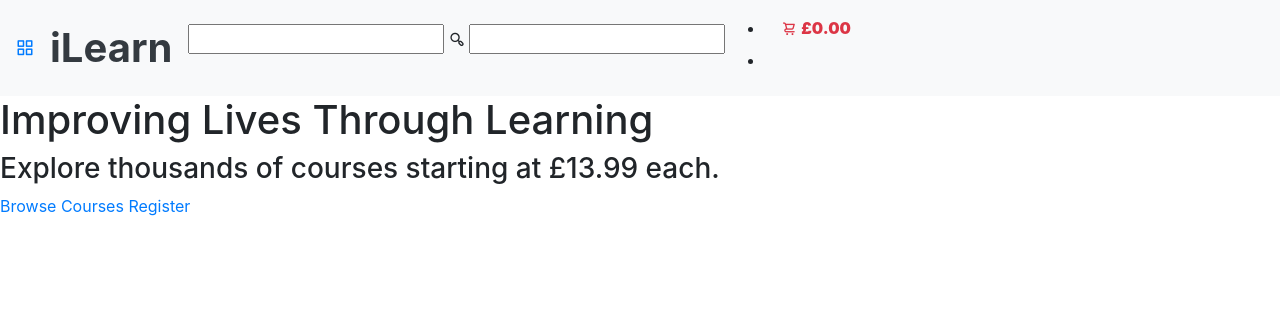
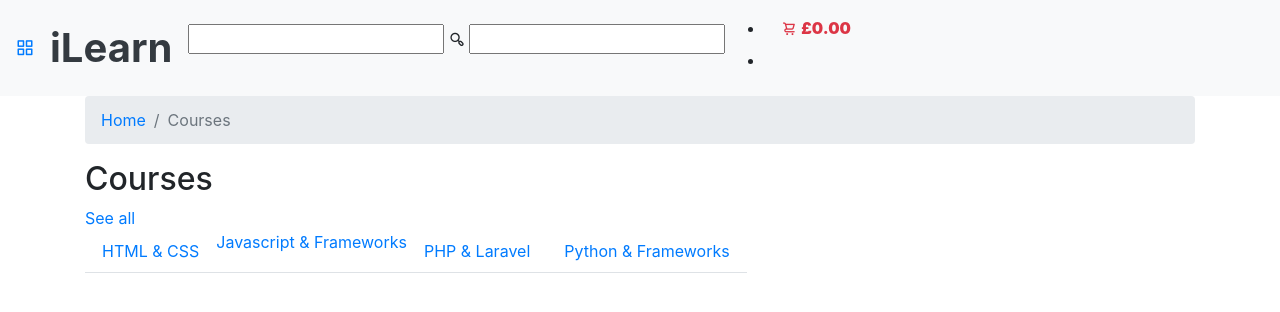
Before and after one commit to patrycja-io/ilearn, a Django app: page / in a window 1280 px wide. Shown: the top 312 px of the page. Run offline with Django 3.2, Linux system fonts and the light colour scheme; some libraries are stand-ins or nearby versions.

Commit message:
added panel with categories

```diff
--- a/ilearn_store/store/templates/store/store.html
+++ b/ilearn_store/store/templates/store/store.html
@@ -1,27 +1,55 @@
 {% extends "store/base.html" %} {% load static %} {% block content %}
 
-<div class="top-banner">
-    <div class="top-banner__wrapper">
-        <div class="top-banner__wrapper__image">
-            <div class="top-banner__wrapper__image__content">
-                <div class="title129 mt-35 mt-15">
-                    <h1>Improving Lives Through Learning</h1>
-                </div>
-
-                <h3>Explore thousands of courses starting at £13.99 each.</h3>
-
-                <div class="top-banner__wrapper__image__content__buttons">
-                    <a href="" class="crer_btn_link">Browse Courses</a> {% if user.is_authenticated %}
-                    <a href="" class="crer_btn_link">Log In</a> {% else %}
-                    <a href="" class="crer_btn_link">Register</a> {% endif %}
+<div class="wrapper bg_top up">
+    <div class="top_overlay">
+        <div class="container">
+            <div class="row">
+                <div class="col-lg-12">
+                    <div class="title125">
+                        <div class="titleleft">
+                            <div class="path">
+                                <nav aria-label="breadcrumb">
+                                    <ol class="breadcrumb">
+                                        <li class="breadcrumb-item">
+                                            <a href="{% url 'about' %}">Home</a>
+                                        </li>
+                                        <li class="breadcrumb-item active" aria-current="page">
+                                            Courses
+                                        </li>
+                                    </ol>
+                                </nav>
+                            </div>
+                        </div>
+                    </div>
+                    <div class="title126">
+                        <h2>Courses</h2>
+                    </div>
                 </div>
             </div>
         </div>
     </div>
 </div>
 <div class="container">
-    <div class="ud-component--logged-out-home--billboard" data-component-props='{"image_responsive_udlite":"https://unsplash.com/photos/XkKCui44iM0","title":"Learn on your schedule","image_responsive":"https://img-a.udemycdn.com/notices/home_banner/image_responsive/354ab47b-2132-49ac-8316-28dc01d9a5ed.jpg","subtitle_responsive":"Study any topic, anytime. Explore thousands of courses starting at \u00a313.99 each.","image":"https://img-a.udemycdn.com/notices/home_banner/image/5e733138-2116-4fdd-a927-c27a916dc488.jpg","title_responsive":"Learn on your schedule","image_udlite":"https://img-a.udemycdn.com/notices/home_banner/image_udlite/f8324ecd-1a8d-4260-8e15-ec8aaeffa1d1.jpg","subtitle":"Study any topic, anytime. Explore thousands of courses starting at \u00a313.99 each.","url":"","id":13023}'
-        ng-non-bindable=""></div>
+    <div class="row">
+        <div class="section3125 mt-30">
+            <div class="col-md-12">
+                <div class="course_tabs">
+                    <a href="" class="see150">See all</a>
+                    <div class="nav nav-tabs tab_crse justify-content-center">
+                        <a href="" class="nav-item nav-link">HTML & CSS
+                        </a>
+                        <a href=" class=" nav-item nav-link ">Javascript &
+                            Frameworks</a>
+                        <a href=" " class="inav-item nav-link ">PHP & Laravel</a>
+                        <a href="# " class="nav-item nav-link ">Python & Frameworks</a>
+
+                    </div>
+                </div>
+
+
+
+            </div>
+        </div>
+    </div>
 </div>
-
 {% endblock %}
```
